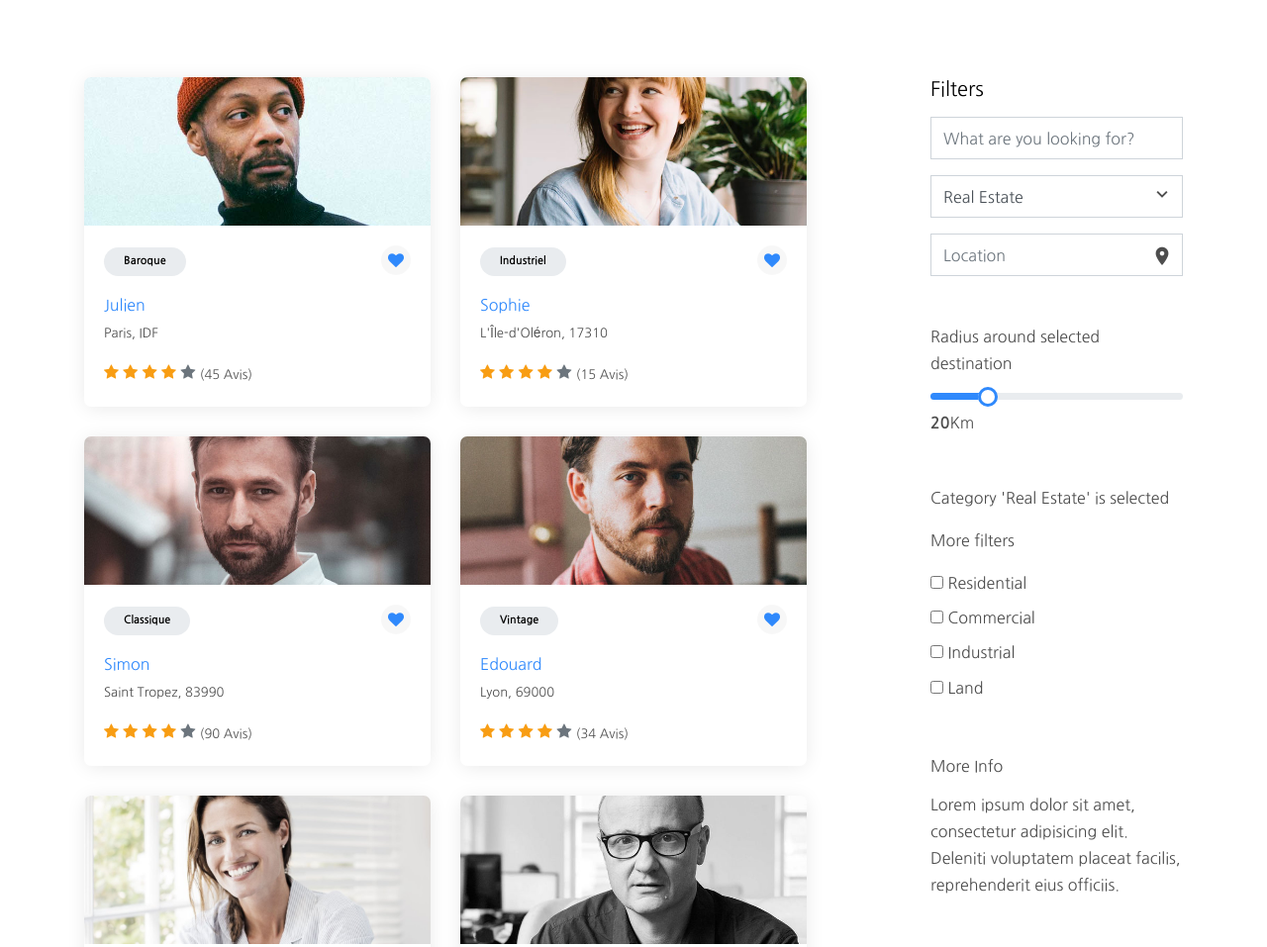
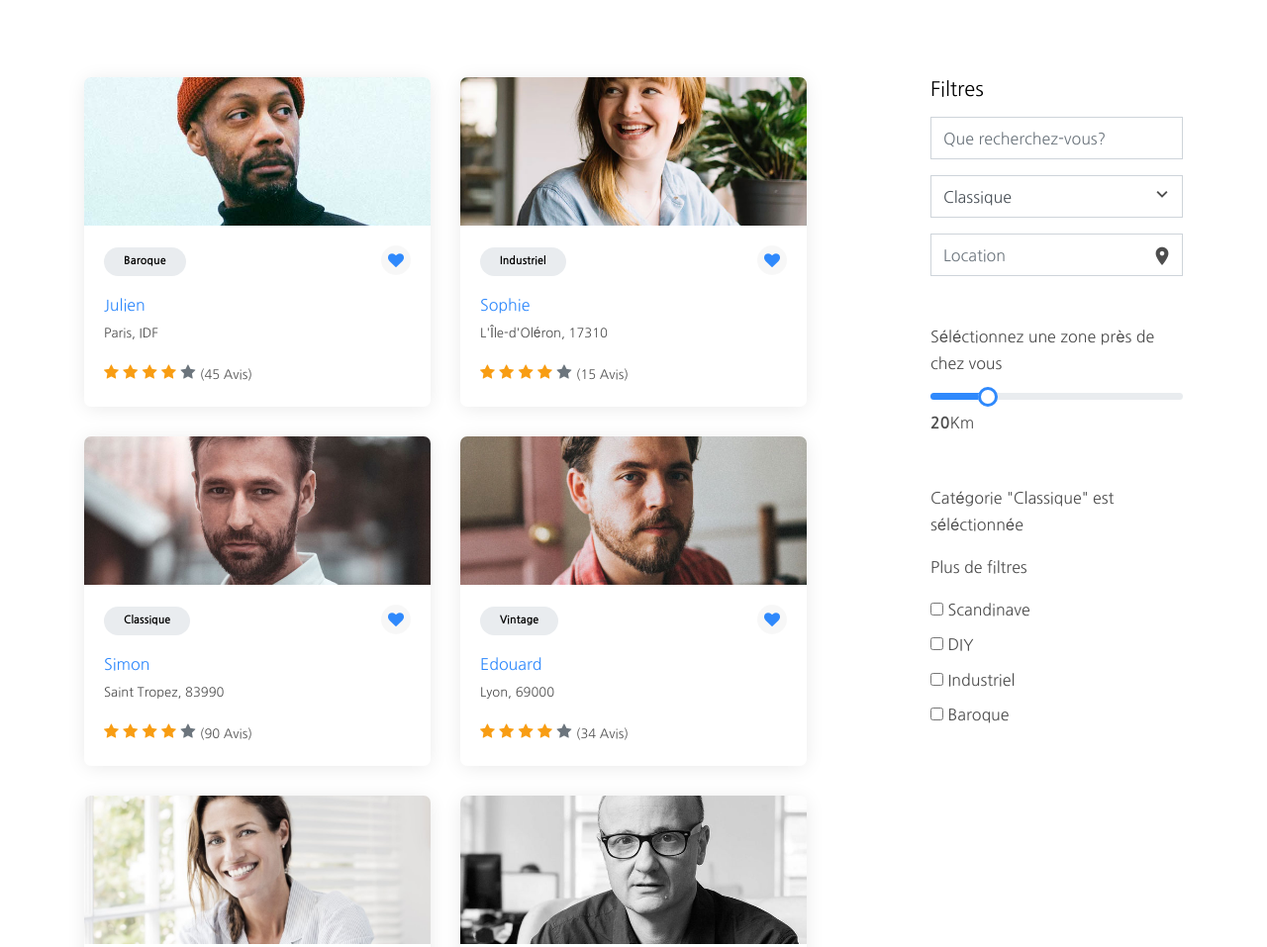
Before and after one commit to salome20/Mood-Maker, a plain HTML site: page listings.html in a window 1280 px wide. Shown: the part 502-1459 px from the top of the page at 99% size. Drawn offline with Linux system fonts and the light colour scheme; files whose address does not match are found by name.

Commit message:
Update listings.html

```diff
--- a/listings.html
+++ b/listings.html
@@ -343,22 +343,22 @@
           <div class="col-lg-3 ml-auto">
 
             <div class="mb-5">
-              <h3 class="h5 text-black mb-3">Filters</h3>
+              <h3 class="h5 text-black mb-3">Filtres</h3>
               <form action="#" method="post">
                 <div class="form-group">
-                  <input type="text" placeholder="What are you looking for?" class="form-control">
+                  <input type="text" placeholder="Que recherchez-vous?" class="form-control">
                 </div>
                 <div class="form-group">
                   <div class="select-wrap">
                       <span class="icon"><span class="icon-keyboard_arrow_down"></span></span>
                       <select class="form-control" name="" id="">
-                        <option value="">All Categories</option>
-                        <option value="" selected="">Real Estate</option>
-                        <option value="">Books &amp;  Magazines</option>
-                        <option value="">Furniture</option>
-                        <option value="">Electronics</option>
-                        <option value="">Cars &amp; Vehicles</option>
-                        <option value="">Others</option>
+                        <option value="">Toutes les catégories</option>
+                        <option value="" selected="">Classique</option>
+                        <option value="">Vintage</option>
+                        <option value="">Nature</option>
+                        <option value="">Design</option>
+                        <option value="">Feng Shui</option>
+                        <option value="">Autres</option>
                       </select>
                     </div>
                 </div>
@@ -375,7 +375,7 @@
             <div class="mb-5">
               <form action="#" method="post">
                 <div class="form-group">
-                  <p>Radius around selected destination</p>
+                  <p>Séléctionnez une zone près de chez vous</p>
                 </div>
                 <div class="form-group">
                   <input type="range" min="0" max="100" value="20" data-rangeslider>
@@ -386,33 +386,33 @@
             <div class="mb-5">
               <form action="#" method="post">
                 <div class="form-group">
-                  <p>Category 'Real Estate' is selected</p>
-                  <p>More filters</p>
+                  <p>Catégorie "Classique" est séléctionnée</p>
+                  <p>Plus de filtres</p>
                 </div>
                 <div class="form-group">
                   <ul class="list-unstyled">
                     <li>
                       <label for="option1">
                         <input type="checkbox" id="option1">
-                        Residential
+                        Scandinave
                       </label>
                     </li>
                     <li>
                       <label for="option2">
                         <input type="checkbox" id="option2">
-                        Commercial
+                        DIY
                       </label>
                     </li>
                     <li>
                       <label for="option3">
                         <input type="checkbox" id="option3">
-                        Industrial
+                        Industriel
                       </label>
                     </li>
                     <li>
                       <label for="option4">
                         <input type="checkbox" id="option4">
-                        Land
+                        Baroque
                       </label>
                     </li>
                   </ul>
@@ -420,10 +420,6 @@
               </form>
             </div>
 
-            <div class="mb-5">
-              <h3 class="h6 mb-3">More Info</h3>
-              <p>Lorem ipsum dolor sit amet, consectetur adipisicing elit. Deleniti voluptatem placeat facilis, reprehenderit eius officiis.</p>
-            </div>
 
           </div>
 
```
